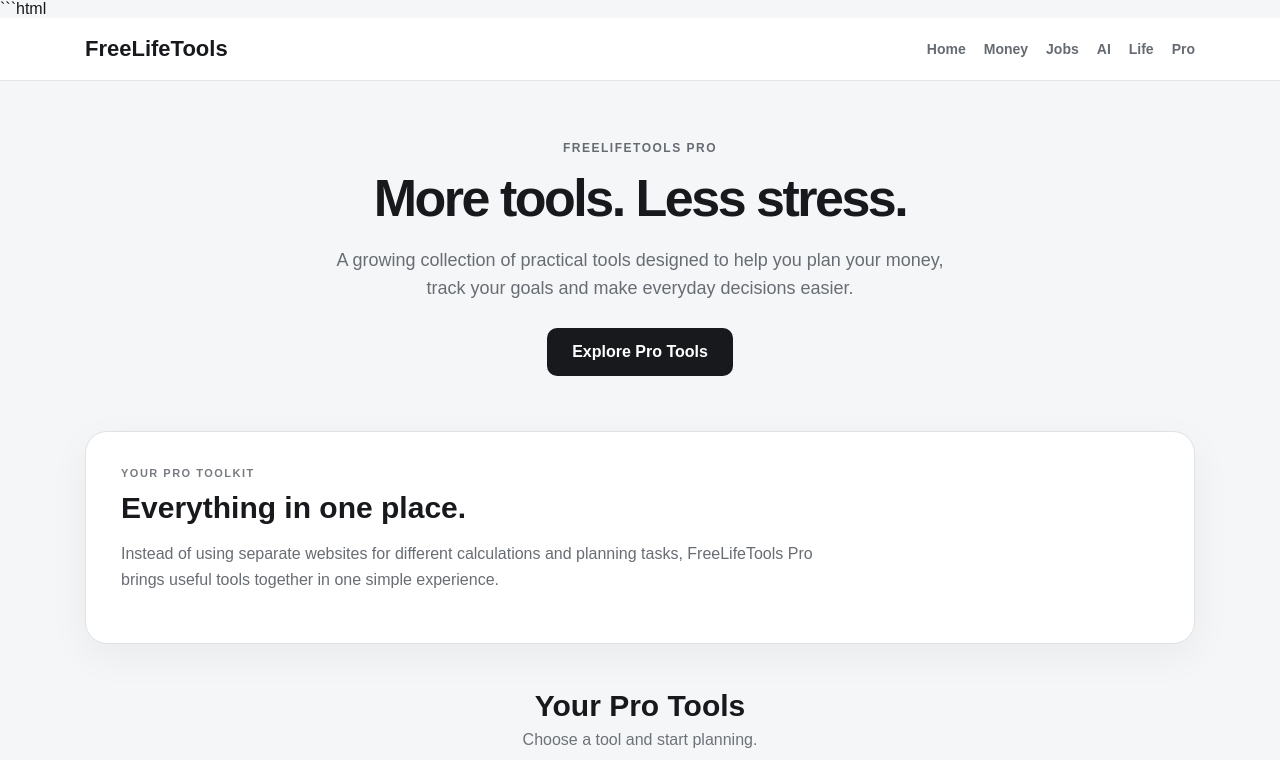
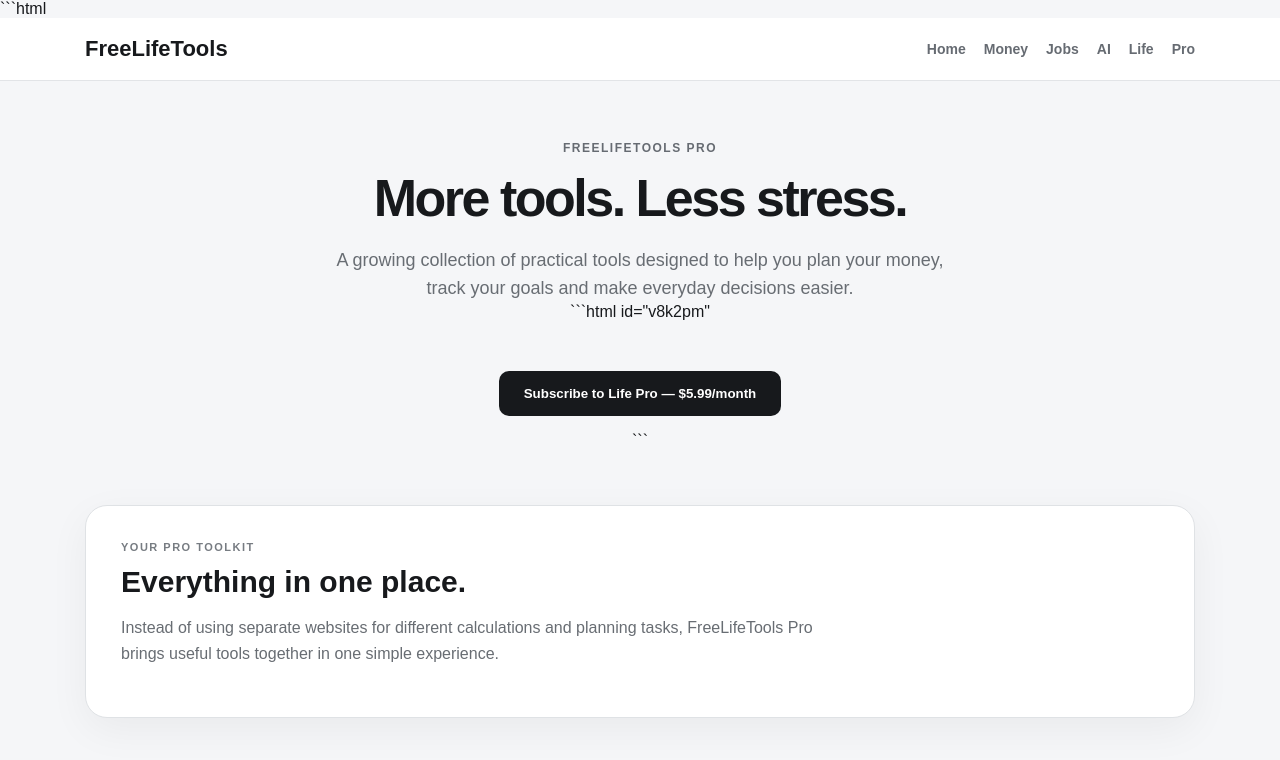
Before and after one commit to jasminrichardson380/FreeLifeTools, a website: page Pro.html in a window 1280 px wide. Shown: the top 760 px of the page. Drawn offline with Linux system fonts and the light colour scheme.

Commit message:
Add subscription form to Pro.html
Replaced 'Explore Pro Tools' link with a subscription form for Life Pro.

````diff
--- a/Pro.html
+++ b/Pro.html
@@ -514,12 +514,21 @@
     </p>
 
 
-    <a
-      class="hero-button"
-      href="#tools"
-    >
-      Explore Pro Tools
-    </a>
+    ```html id="v8k2pm"
+<form
+  action="/.netlify/functions/create-checkout"
+  method="POST"
+  style="margin-top:25px;"
+>
+  <button
+    type="submit"
+    class="hero-button"
+    style="border:0; cursor:pointer;"
+  >
+    Subscribe to Life Pro — $5.99/month
+  </button>
+</form>
+```
 
   </section>
 
````
